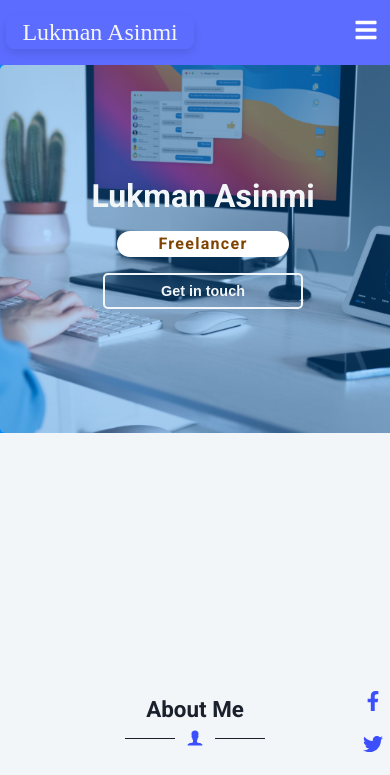
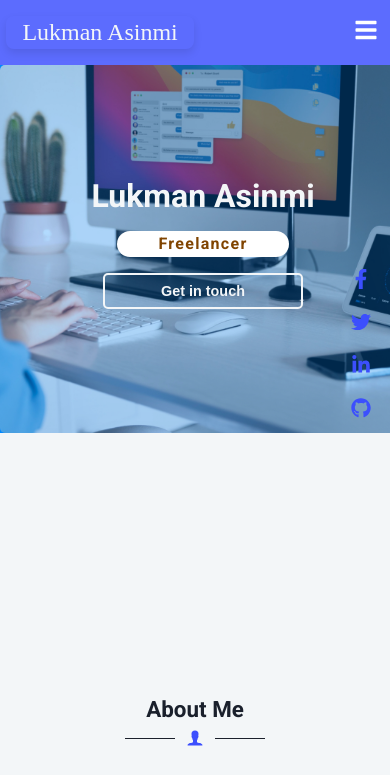
Before and after one commit to eemanDigital/my_portfolio, a React (Vite) app: page / in a window 390 px wide. Shown: the top 775 px of the page. Built offline with nearby package versions, Linux system fonts and the light colour scheme.

Commit message:
fixed social icons component to achieve more resposive display in small scree

```diff
--- a/src/components/SocialMedia/socialMediaIcons.module.css
+++ b/src/components/SocialMedia/socialMediaIcons.module.css
@@ -54,11 +54,6 @@
     top: 30%;
   }
 
-  .socialMediaIcons {
-    top: 80%;
-    right: 0;
-  }
-
   .socialMediaIcons a {
     width: 35px;
     height: 35px;
```
